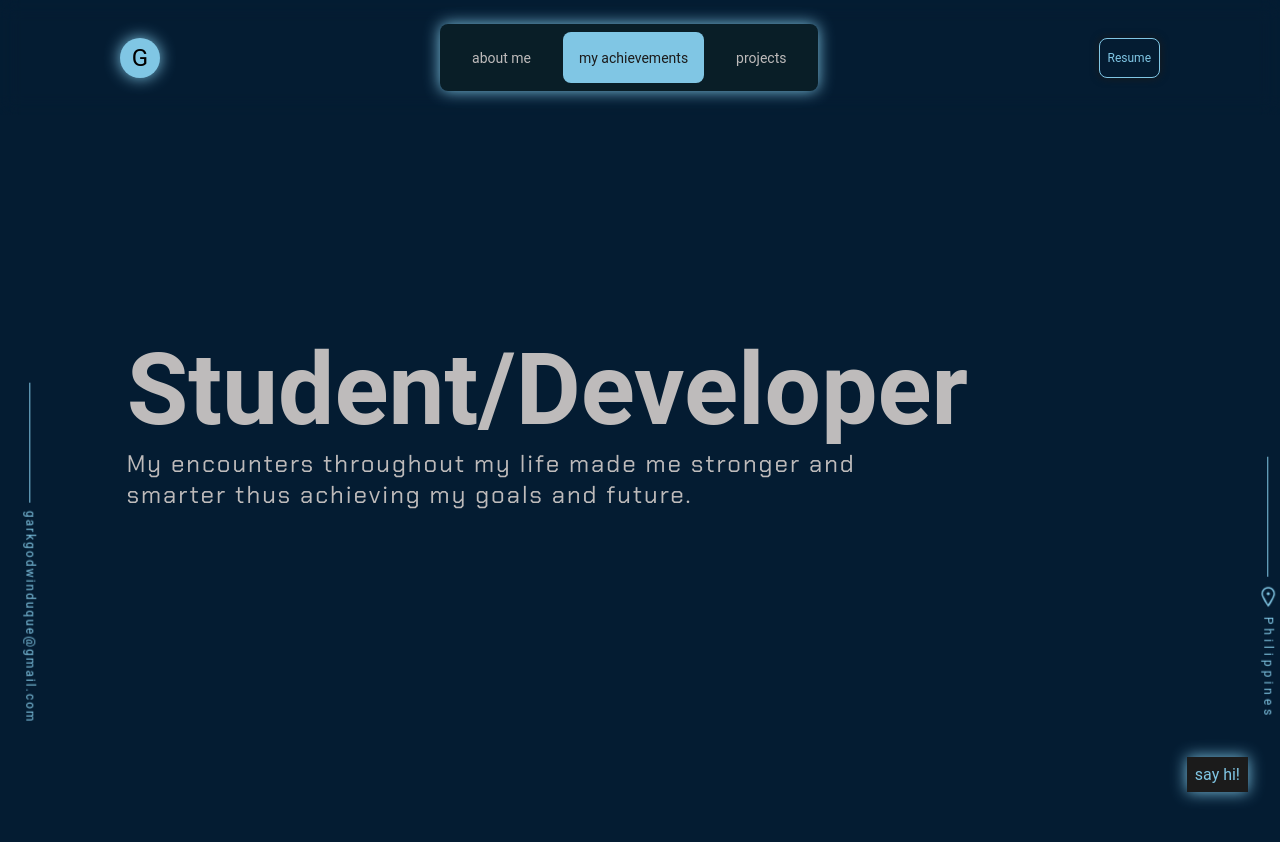
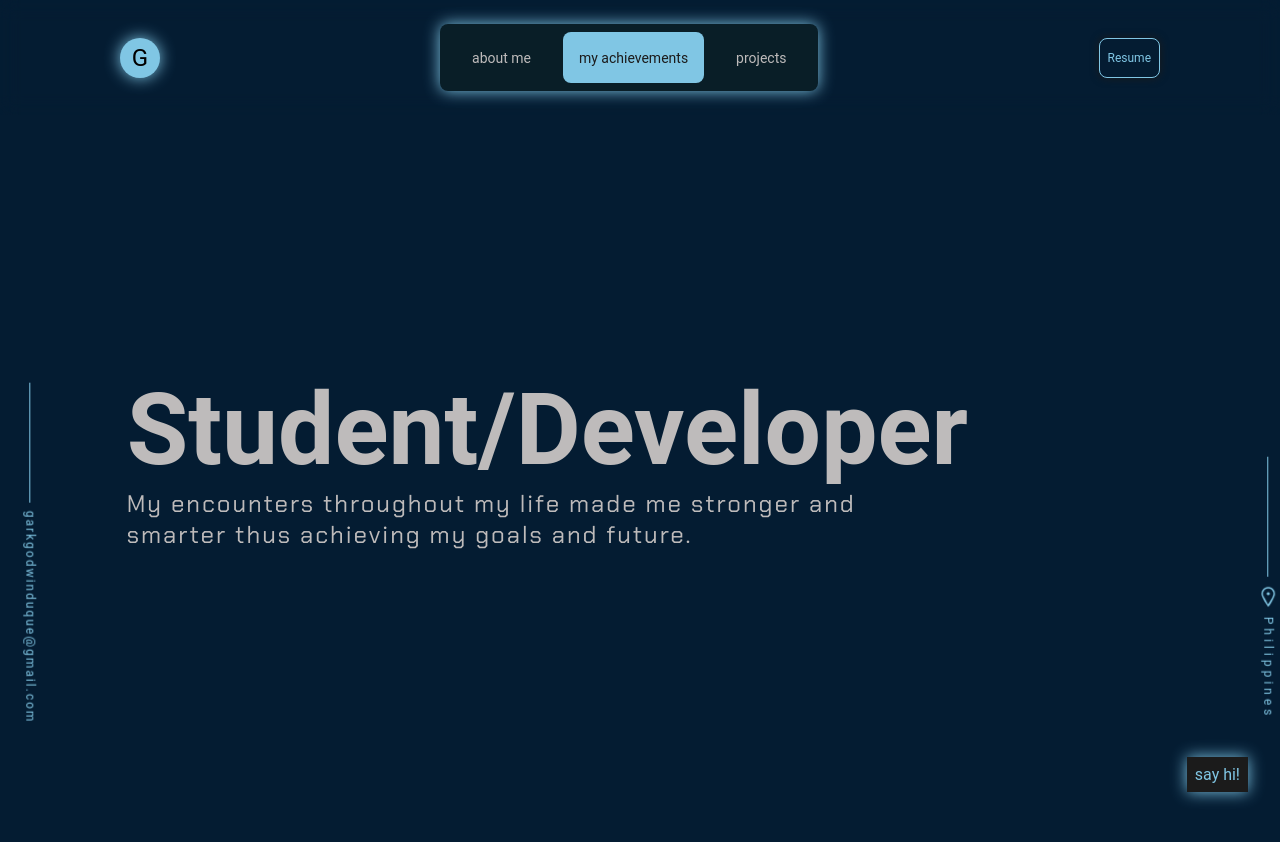
Before and after one commit to garkgodwin/react-portfolio, a React (Create React App) app: page /achievements in a window 1280 px wide. Shown: the top 842 px of the page. Before the commit the page ends 800 px from the top, so only its background shows below. Built offline with nearby package versions, Linux system fonts and the light colour scheme.

Commit message:
Refractor: create achievements style file

```diff
--- /dev/null
+++ b/src/pages/Achievements.css
@@ -0,0 +1,3 @@
+.page-achievements{
+  min-height: 110vh;
+}
--- a/src/pages/Achievements.jsx
+++ b/src/pages/Achievements.jsx
@@ -1,5 +1,6 @@
 import React from "react";
 import PageHeader from "../components/page-header";
+import "./Achievements.css";
 
 const Achievements = () => {
   const achievementsHeader = {
```
Also changed, not shown: src/pages/Achivements.css (deleted).
